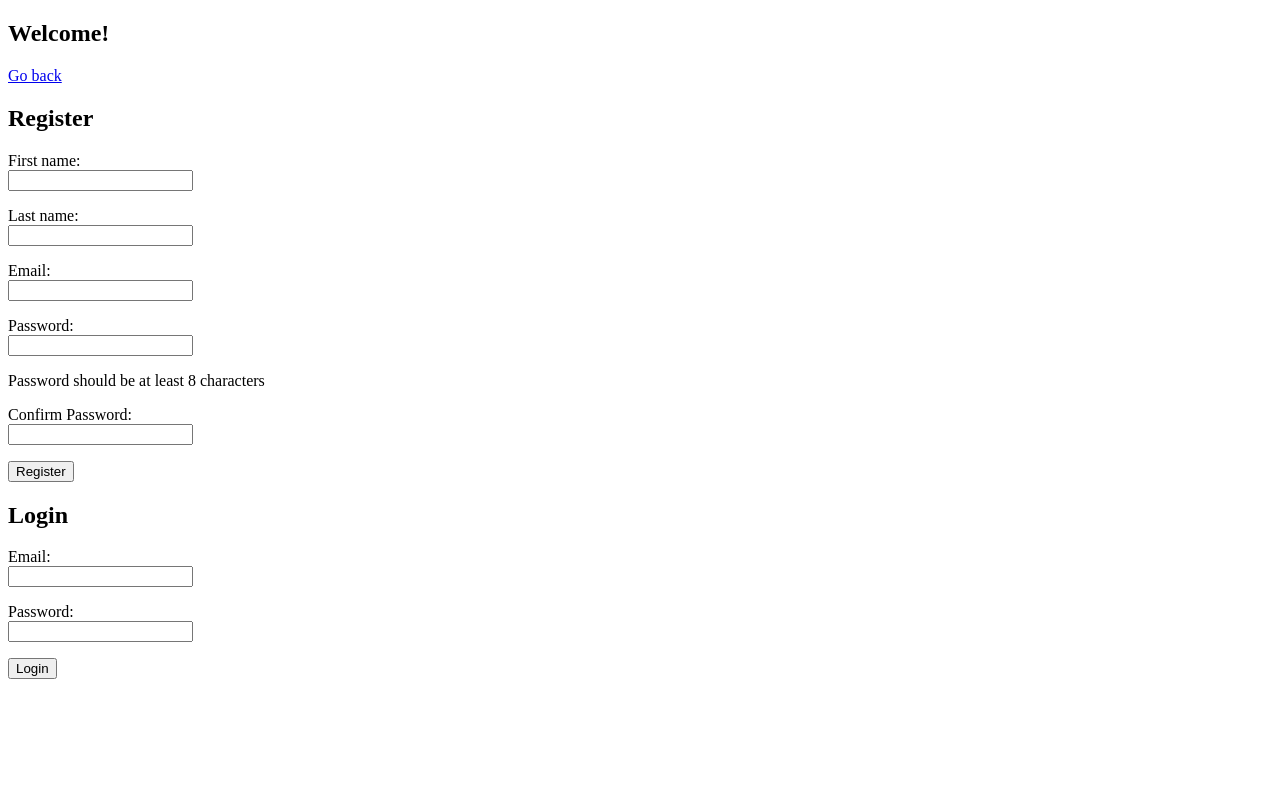
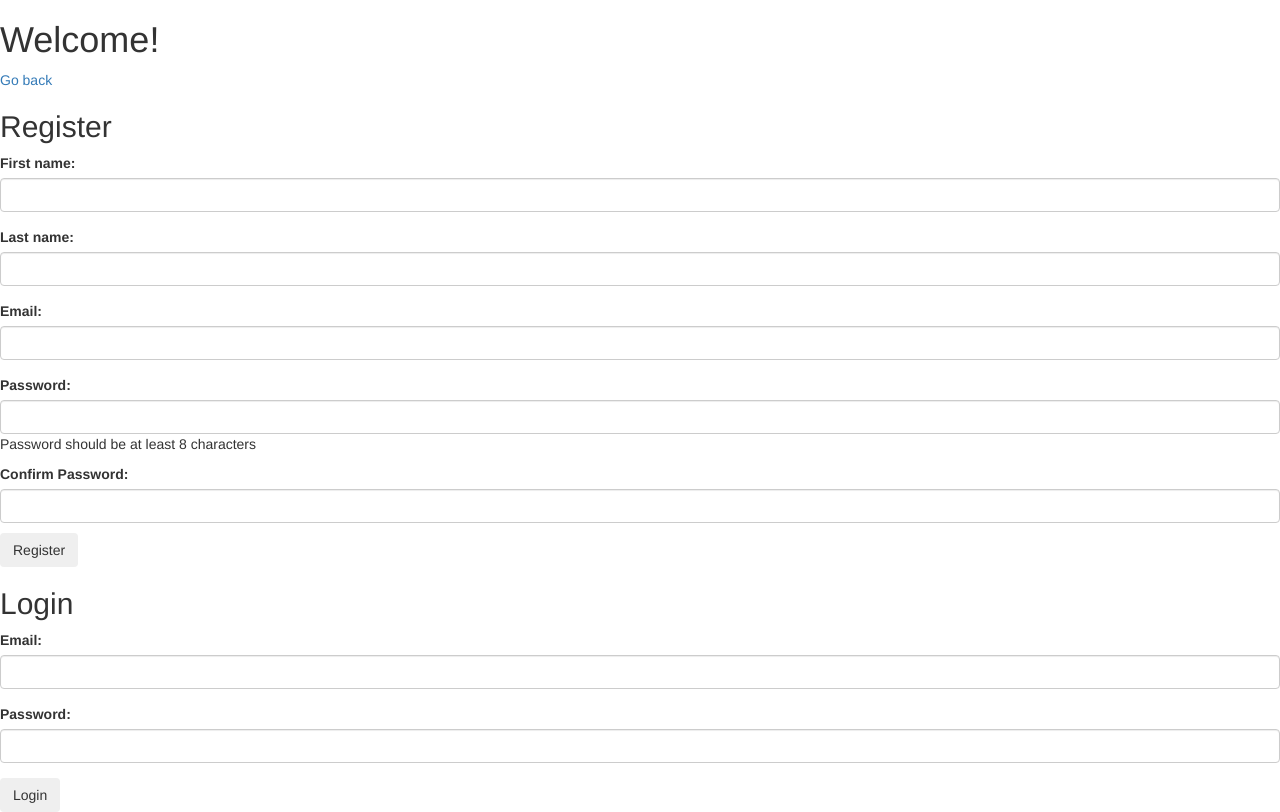
Before and after one commit to adeodato01/campfriends, a Django app: page /login in a window 1280 px wide. Before the commit the page ends 679 px from the top, so only its background shows below. Run offline with Django 3.2, Linux system fonts and the light colour scheme; parts of the project's set-up code (start-up, migrations or seed data) failed here and were passed over; some libraries are stand-ins or nearby versions.

Commit message:
modifying html templates for better communication between pages, modified login page to mirror other form pages

```diff
--- a/apps/campfriends/templates/campfriends/add_info.html
+++ b/apps/campfriends/templates/campfriends/add_info.html
@@ -8,7 +8,7 @@
 		<link rel="stylesheet" type="text/css" href="{% static 'campfriends/css/main.css' %}">
 	</head>
 	<body>
-		<h2>Hello USER VAR!</h2>
+		<h2>Hello {{request.session.first_name}}!</h2>
 		<a href="/campfriends/logout">logout</a>
 		<form action="/process_info" method='post' name='add_info_form'>
 			{% csrf_token %}
--- a/apps/campfriends/templates/campfriends/info.html
+++ b/apps/campfriends/templates/campfriends/info.html
@@ -8,10 +8,11 @@
 		<link rel="stylesheet" type="text/css" href="{% static 'campfriends/css/main.css' %}">
 	</head>
 	<body>
-		<h2>Hello USER VAR!</h2>
+		<h2>Hello {{request.session.first_name}}!</h2>
 		<a href="/campfriends/logout">logout</a>
 		<h1>Lcoation Name: loc_name VAR </h1>
-		<h3>Location Address: <a href="">loc_address VAR</a></h3>
+		<h4>Location Coordinates: latitude:<a href="">loc_latitude VAR</a>, longitude:<a href="">loc_longitude VAR</a></h4>
+
 		<p>Description: desc VAR</p>
 
 		<input type="submit" name="map_button" value="To Map">
--- a/apps/login/models.py
+++ b/apps/login/models.py
@@ -68,4 +68,4 @@ class User(models.Model):
     objects = UserManager()
 
     def __repr__(self):
-        return "<User object: name:{} username:{} id:{}>".format(self.name, self.username, self.id)
+        return "<User object: first name:{} last name:{} id:{}>".format(self.first_name, self.last_name, self.id)
--- a/apps/login/templates/login/index.html
+++ b/apps/login/templates/login/index.html
@@ -3,6 +3,7 @@
     <head>
         <meta charset="utf-8">
         <title>Welcome</title>
+        <link rel="stylesheet" href="https://maxcdn.bootstrapcdn.com/bootstrap/3.3.7/css/bootstrap.min.css" integrity="sha384-BVYiiSIFeK1dGmJRAkycuHAHRg32OmUcww7on3RYdg4Va+PmSTsz/K68vbdEjh4u" crossorigin="anonymous">
         {% load static %}
         <!-- The line above tells Django to be ready to listen for static files -->
         <link rel="stylesheet" href="{% static 'login/css/style.css' %}">
--- a/apps/login/templates/login/login.html
+++ b/apps/login/templates/login/login.html
@@ -3,6 +3,7 @@
     <head>
         <meta charset="utf-8">
         <title>Login/Registration</title>
+        <link rel="stylesheet" href="https://maxcdn.bootstrapcdn.com/bootstrap/3.3.7/css/bootstrap.min.css" integrity="sha384-BVYiiSIFeK1dGmJRAkycuHAHRg32OmUcww7on3RYdg4Va+PmSTsz/K68vbdEjh4u" crossorigin="anonymous">
         {% load static %}
         <!-- The line above tells Django to be ready to listen for static files -->
         <link rel="stylesheet" href="{% static 'login/css/style.css' %}">
@@ -24,23 +25,26 @@
                 {% endif %}
                 <form action="/processRegistration" method="post">
                 {% csrf_token %}
-                    <p>First name:<br>
-
-                    <input type="text" name="first_name" value=""></p>
-                    <p>Last name:<br>
-
-                    <input type="text" name="last_name" value=""></p>
-                    <p>Email:<br>
-
-                    <input type="text" name="email" value=""></p>
-
-                    <p>Password:<br>
-
-                    <input type="password" name="password1"></p>
-                    <p>Password should be at least 8 characters</p>
-                    <p>Confirm Password:<br>
-
-                    <input type="password" name="password2"></p>
+                    <div class="form-group">
+                        <label for="first_name">First name:</label>
+                        <input type="text" class="form-control" name="first_name" value="">
+                    </div>
+                    <div class="form-group">
+                        <label for="last_name">Last name:</label>
+                        <input type="text" class="form-control" name="last_name" value="">
+                    </div>
+                    <div class="form-group">
+                        <label for="email">Email:</label>
+                        <input type="text" class="form-control" name="email" value="">
+                    </div>
+                    <div class="form-group">
+                        <label for="password">Password:</label>
+                        <input type="password" class="form-control" name="password1">
+                        <p>Password should be at least 8 characters</p>
+                    <div class="form-goup">
+                        <label for="confirm_password">Confirm Password:</label>
+                        <input type="password" class="form-control" name="password2"></p>
+                    </div>
                     <input type="submit" class="btn" value="Register">
                 </form>
             </section>
@@ -48,10 +52,14 @@
                 <h2>Login</h2>
                 <form action="/processLogin" method="post">
                 {% csrf_token %}
-                    <p>Email:<br>
-                    <input type="text" name="email"></p>
-                    <p>Password:<br>
-                    <input type="password" name="password3"></p>
+                    <div class="form-group">
+                        <label for="email">Email:</label>
+                        <input type="text" class="form-control" name="email" value="">
+                    </div>
+                    <div class="form-group">
+                        <label for="password">Password:</label>
+                        <input type="password" class="form-control" name="password3">
+                    </div>
                     <input type="submit" class="btn" value="Login">
                 </form>
             </section>
```
Also changed, not shown: apps/campfriends/views.py (+9 -1 lines), db.sqlite3.
